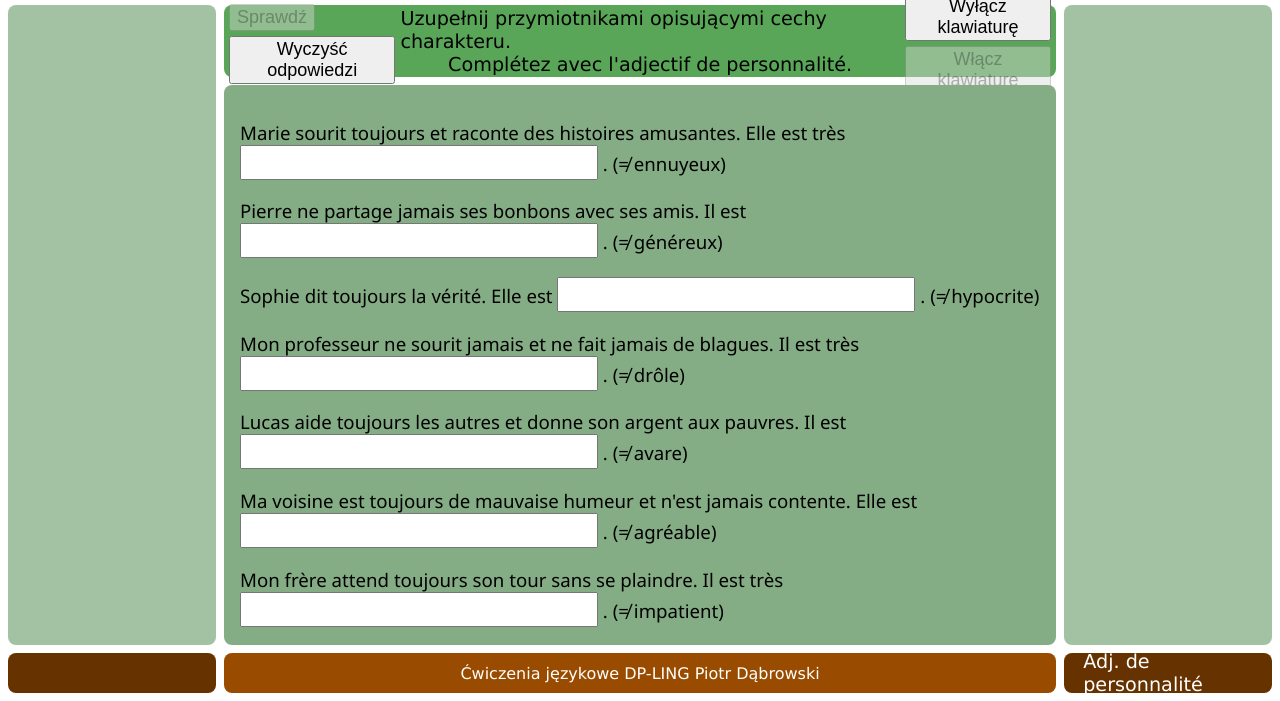
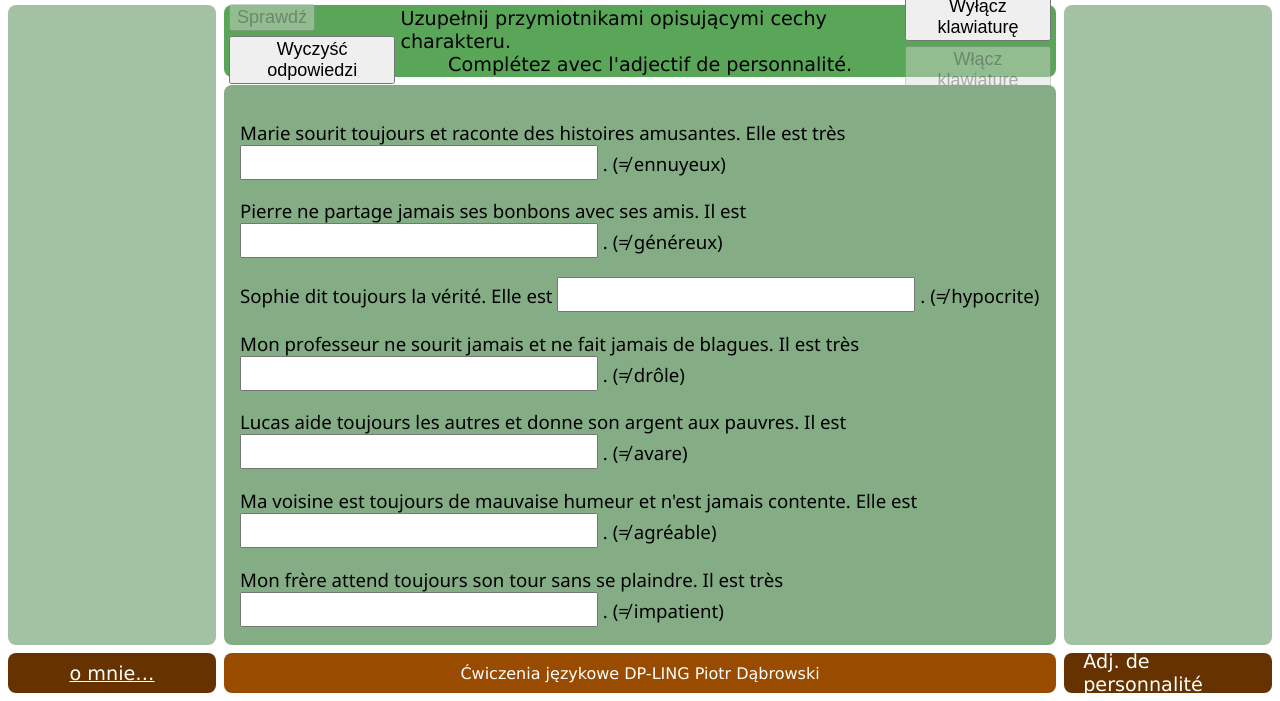
Before and after one commit to donPedroGonzalez/cw7, a plain HTML site: page index.html in a window 1280 px wide. Shown: the part 99-800 px from the top of the page. Drawn offline with Linux system fonts and the light colour scheme; a script that the page names is missing.

Commit message:
Adding reference to my personal webpage

```diff
--- a/index.html
+++ b/index.html
@@ -56,7 +56,7 @@
             </div>
             <br><div id="result-wrapper"></div>
         </div>
-        <div class="footer"></div>
+        <div class="footer"><a href="https://donpedrogonzalez.github.io/frenchTeacherSite/" style="color: white;">o mnie…</a></div>
         <div class="footer" id="myFooter">Ćwiczenia językowe DP-LING Piotr Dąbrowski</div>
         <div class="footer" id="footer-cat-info"></div>
     </div>
```
